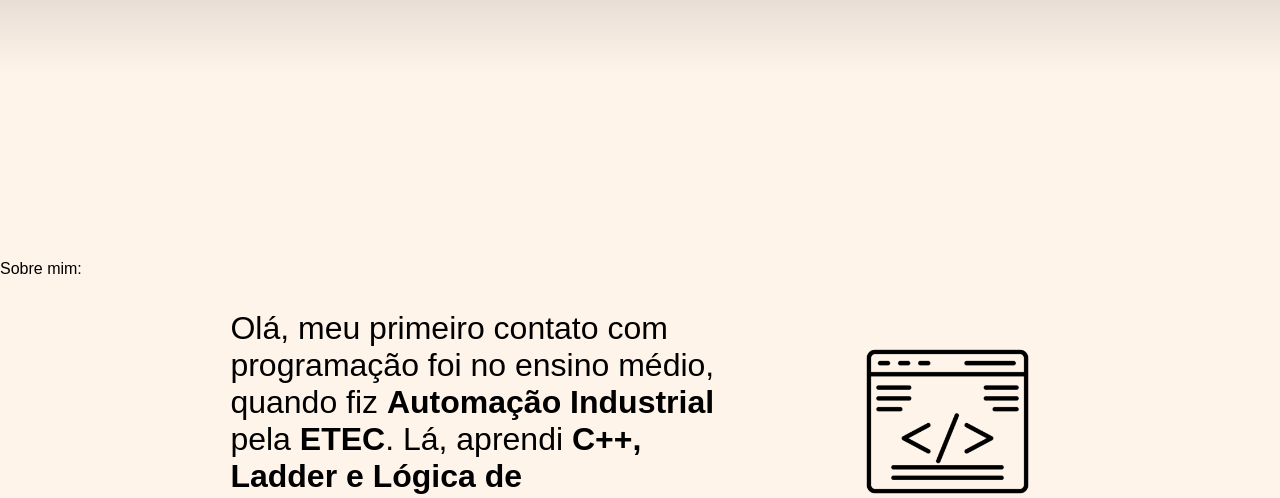
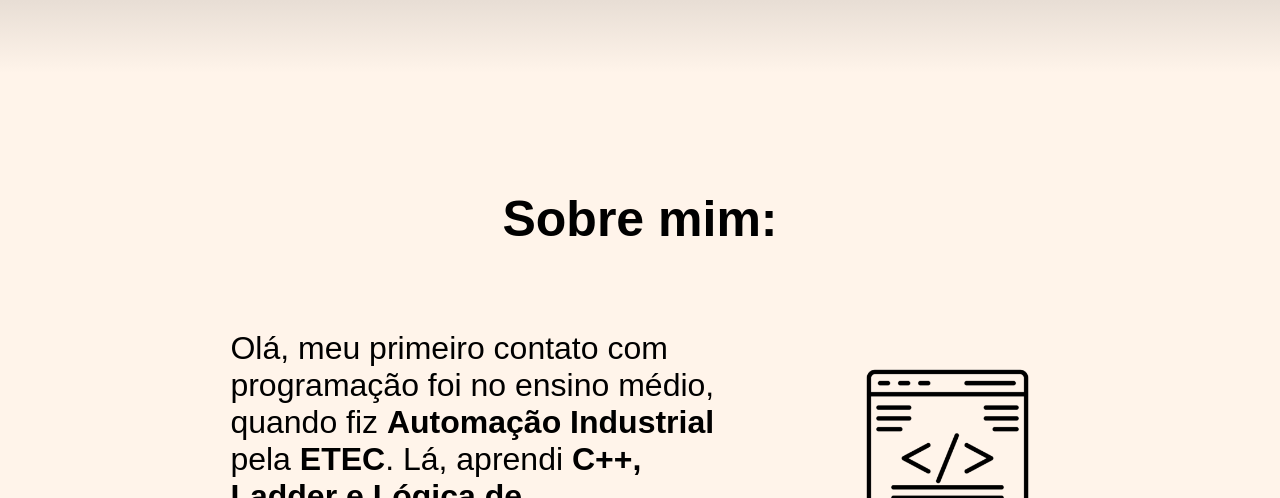
Before and after one commit to AlanOliveiraSantos/Portifolio, a plain HTML site: page index.html in a window 1280 px wide. Shown: the part 727-1225 px from the top of the page. Drawn offline with Linux system fonts and the light colour scheme; a web font is replaced by a local one.

Commit message:
commit hrml updt

```diff
--- a/index.html
+++ b/index.html
@@ -33,7 +33,7 @@
 <!--page2-->
         <section id="sobreMim" class="page2">
             <div>
-                <h2></h2>Sobre mim:</h2>
+                <h2>Sobre mim:</h2>
             </div>
             <div class="txt1">
                 <p>Olá, meu primeiro contato com programação foi no ensino médio, quando fiz <strong>Automação Industrial</strong> pela <strong>ETEC</strong>. Lá, aprendi <strong>C++, Ladder e Lógica de Programação</strong>.</p>
```
